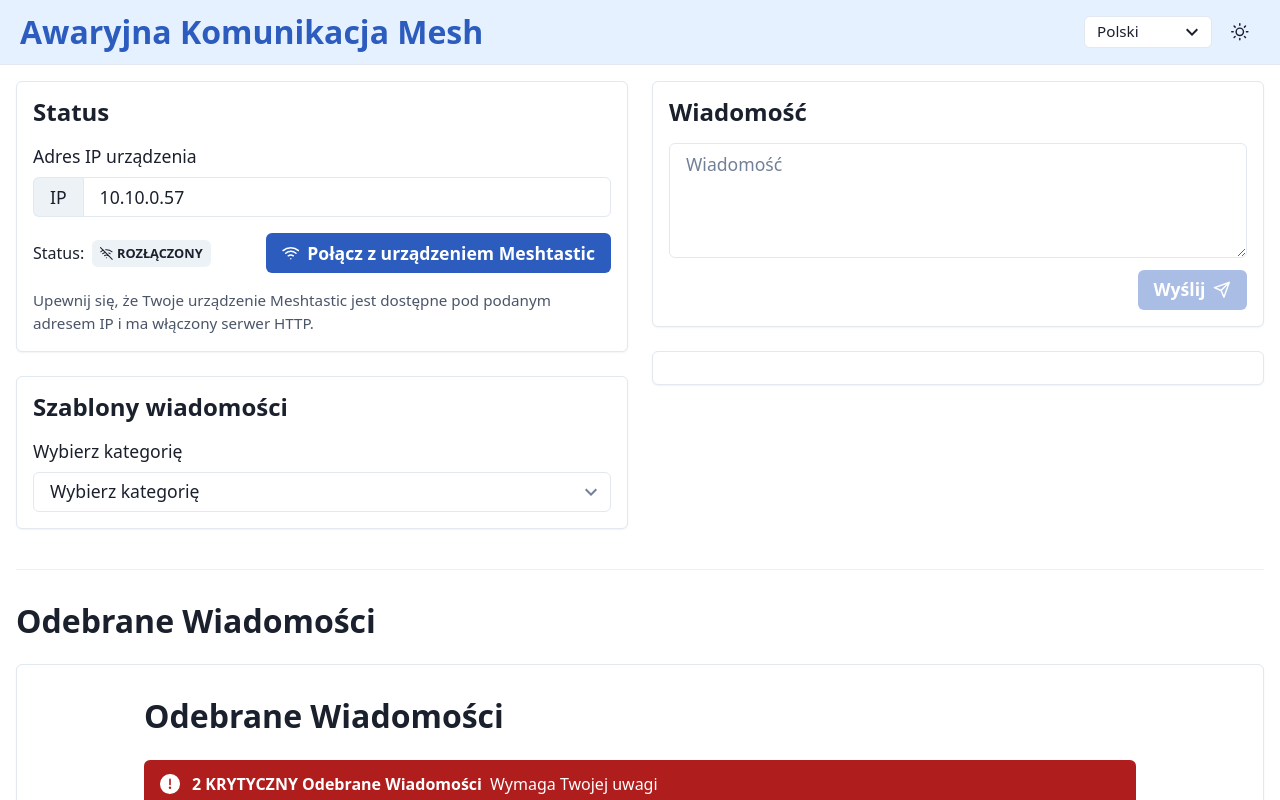
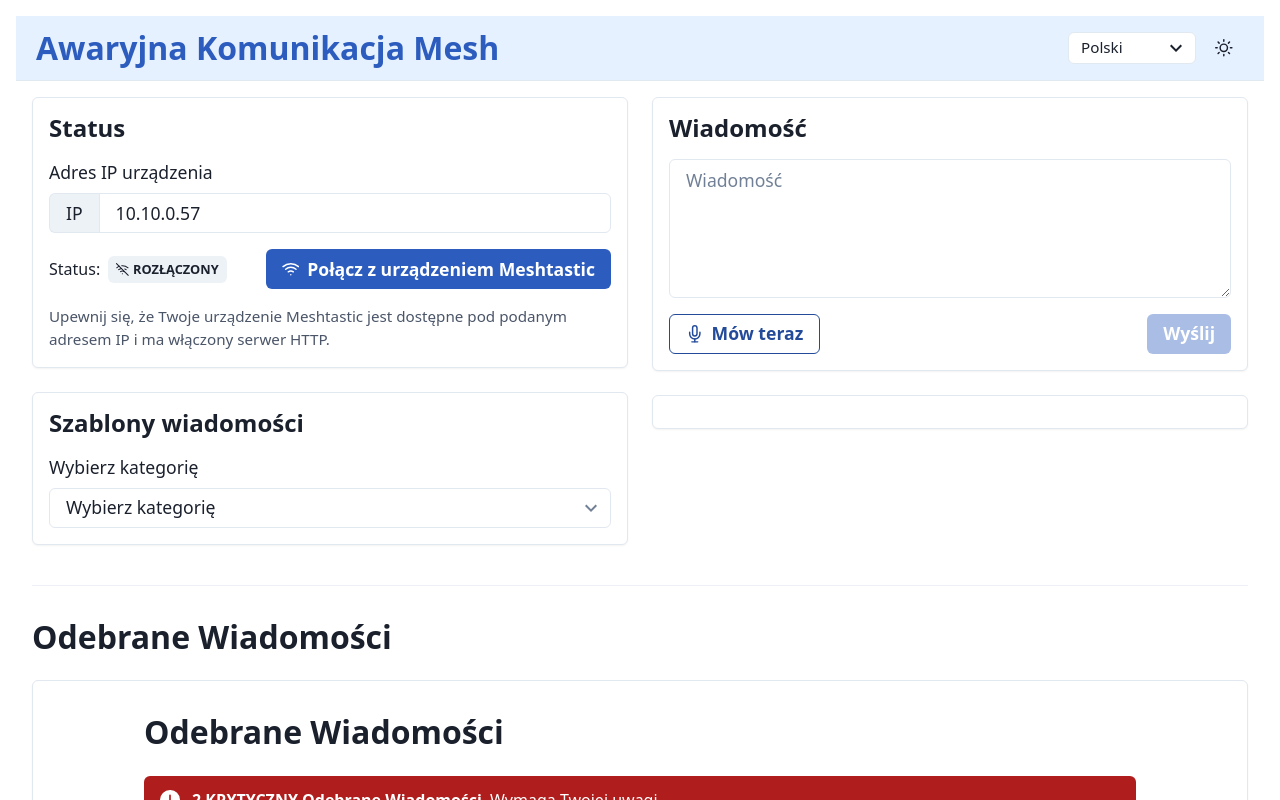
Before and after one commit to cymmGithub/meshtastic-web-app, a React (Create React App) app: page / in a window 1280 px wide. Shown: the top 800 px of the page. Built offline with nearby package versions, Linux system fonts and the light colour scheme.

Commit message:
improuve accessibility

```diff
--- a/src/App.js
+++ b/src/App.js
@@ -20,6 +20,7 @@ import MessageInput from './components/ui/MessageInput';
 import MessageHistory from './components/ui/MessageHistory';
 import { MessageInbox } from './components/messages';
 import './styles.css';
+import { SkipLink } from './components/accessibility';
 
 function App() {
   const { t } = useLanguage();
@@ -90,6 +91,11 @@ function App() {
   };
 
   return (
+    <Box position="relative">
+      {/* Add SkipLink for keyboard accessibility */}
+      <SkipLink targetId="main-content" />
+
+      <Box minH="100vh" p={4}>
         <Container maxW="container.xl" p={0}>
           <Flex
             as="header"
@@ -108,7 +114,7 @@ function App() {
             </Flex>
           </Flex>
 
-      <Box as="main" p={4} bg={bgColor}>
+          <Box id="main-content" as="main" p={4} bg={bgColor} tabIndex={-1} outline="none">
             <Grid
               templateColumns={{ base: "1fr", md: "1fr 1fr" }}
               gap={6}
@@ -196,6 +202,8 @@ function App() {
             </Box>
           </Box>
         </Container>
+      </Box>
+    </Box>
   );
 }
 
--- /dev/null
+++ b/src/components/accessibility/SkipLink.js
@@ -0,0 +1,38 @@
+import React from 'react';
+import { Box } from '@chakra-ui/react';
+import { useLanguage } from '../../i18n/LanguageContext';
+
+/**
+ * SkipLink component for keyboard accessibility
+ * Allows users to skip to main content using keyboard navigation
+ */
+const SkipLink = ({ targetId = 'main-content' }) => {
+  const { t } = useLanguage();
+
+  return (
+    <Box
+      as="a"
+      href={`#${targetId}`}
+      position="absolute"
+      top="-40px"
+      left="0"
+      p="8px"
+      bg="blue.500"
+      color="white"
+      zIndex="1000"
+      transition="top 0.2s"
+      borderRadius="sm"
+      fontWeight="medium"
+      _focus={{
+        top: "8px",
+        left: "8px",
+        outline: "none",
+        boxShadow: "outline"
+      }}
+    >
+      {t('skipToContent')}
+    </Box>
+  );
+};
+
+export default SkipLink;
--- /dev/null
+++ b/src/components/accessibility/SpeechRecognition.js
@@ -0,0 +1,115 @@
+import React, { useState, useEffect } from 'react';
+import { Button, useToast, Icon } from '@chakra-ui/react';
+import { FiMic, FiMicOff } from 'react-icons/fi';
+import { useLanguage } from '../../i18n/LanguageContext';
+
+/**
+ * SpeechRecognition component for accessibility
+ * Allows users to input text using their voice
+ */
+const SpeechRecognition = ({ onTranscript, placeholder }) => {
+  const { t, language } = useLanguage();
+  const [listening, setListening] = useState(false);
+  const [recognition, setRecognition] = useState(null);
+  const toast = useToast();
+
+  // Map language codes to speech recognition language codes
+  const languageMap = {
+    en: 'en-US',
+    pl: 'pl-PL',
+    ua: 'uk-UA', // Ukrainian
+    ru: 'ru-RU'
+  };
+
+  useEffect(() => {
+    // Check if the browser supports speech recognition
+    if (window.SpeechRecognition || window.webkitSpeechRecognition) {
+      const SpeechRecognitionAPI = window.SpeechRecognition || window.webkitSpeechRecognition;
+      const recognitionInstance = new SpeechRecognitionAPI();
+
+      // Configure the recognition instance
+      recognitionInstance.continuous = false;
+      recognitionInstance.interimResults = false;
+      recognitionInstance.lang = languageMap[language] || 'en-US';
+
+      // Handle recognition results
+      recognitionInstance.onresult = (event) => {
+        const transcript = event.results[0][0].transcript;
+        if (onTranscript) {
+          onTranscript(transcript);
+        }
+        setListening(false);
+      };
+
+      // Handle errors
+      recognitionInstance.onerror = (event) => {
+        console.error('Speech recognition error', event.error);
+        setListening(false);
+        toast({
+          title: t('speechRecognitionError'),
+          description: event.error,
+          status: 'error',
+          duration: 3000,
+          isClosable: true,
+        });
+      };
+
+      // Handle when recognition ends
+      recognitionInstance.onend = () => {
+        setListening(false);
+      };
+
+      setRecognition(recognitionInstance);
+    }
+
+    // Cleanup
+    return () => {
+      if (recognition) {
+        recognition.stop();
+      }
+    };
+  // eslint-disable-next-line react-hooks/exhaustive-deps
+  }, [language, onTranscript, toast, t]); // Excluding languageMap and recognition due to dependency cycle
+
+  const toggleListening = () => {
+    if (listening) {
+      recognition.stop();
+    } else {
+      try {
+        recognition.start();
+        setListening(true);
+      } catch (error) {
+        console.error('Speech recognition start error', error);
+        toast({
+          title: t('speechRecognitionError'),
+          description: error.message,
+          status: 'error',
+          duration: 3000,
+          isClosable: true,
+        });
+      }
+    }
+  };
+
+  if (!recognition) {
+    return null; // Don't render anything if speech recognition is not supported
+  }
+
+  return (
+    <Button
+      leftIcon={listening ? <Icon as={FiMicOff} /> : <Icon as={FiMic} />}
+      onClick={toggleListening}
+      colorScheme={listening ? "red" : "blue"}
+      size="md"
+      aria-label={listening ? t('stopListening') : t('startListening')}
+      isLoading={listening}
+      loadingText={t('listening')}
+      variant={listening ? "solid" : "outline"}
+      width="auto"
+    >
+      {listening ? t('listening') : placeholder || t('speakNow')}
+    </Button>
+  );
+};
+
+export default SpeechRecognition;
--- /dev/null
+++ b/src/components/accessibility/TextToSpeech.js
@@ -0,0 +1,67 @@
+import React from 'react';
+import { IconButton, Tooltip, useToast } from '@chakra-ui/react';
+import { FiVolume2 } from 'react-icons/fi';
+import { useLanguage } from '../../i18n/LanguageContext';
+
+/**
+ * TextToSpeech component for accessibility
+ * Uses the Web Speech API to read text aloud
+ */
+const TextToSpeech = ({ text, language }) => {
+  const { t, language: contextLanguage } = useLanguage();
+  const toast = useToast();
+
+  // Map language codes to speech synthesis voices
+  const languageMap = {
+    en: 'en-US',
+    pl: 'pl-PL',
+    ua: 'uk-UA', // Ukrainian
+    ru: 'ru-RU'
+  };
+
+  // Use the language prop if provided, otherwise use the language from context
+  const speechLanguage = language || languageMap[contextLanguage] || 'en-US';
+
+  const speak = () => {
+    // Check if the browser supports speech synthesis
+    if ('speechSynthesis' in window) {
+      // Create a new speech synthesis utterance
+      const utterance = new SpeechSynthesisUtterance(text);
+      utterance.lang = speechLanguage;
+
+      // Set a fallback voice if needed
+      const voices = window.speechSynthesis.getVoices();
+      const availableVoice = voices.find(voice => voice.lang.includes(speechLanguage.split('-')[0]));
+      if (availableVoice) {
+        utterance.voice = availableVoice;
+      }
+
+      // Speak the text
+      window.speechSynthesis.cancel(); // Cancel any ongoing speech
+      window.speechSynthesis.speak(utterance);
+    } else {
+      // Show an error toast if speech synthesis is not supported
+      toast({
+        title: t('speechNotSupported'),
+        status: 'error',
+        duration: 3000,
+        isClosable: true,
+      });
+    }
+  };
+
+  return (
+    <Tooltip label={t('readAloud')} hasArrow placement="top">
+      <IconButton
+        icon={<FiVolume2 />}
+        onClick={speak}
+        aria-label={t('readAloud')}
+        size="sm"
+        variant="ghost"
+        ml={2}
+      />
+    </Tooltip>
+  );
+};
+
+export default TextToSpeech;
--- /dev/null
+++ b/src/components/accessibility/index.js
@@ -0,0 +1,4 @@
+// Export all accessibility components from this file
+export { default as TextToSpeech } from './TextToSpeech';
+export { default as SpeechRecognition } from './SpeechRecognition';
+export { default as SkipLink } from './SkipLink';
--- a/src/components/messages/MessageItem.js
+++ b/src/components/messages/MessageItem.js
@@ -32,6 +32,7 @@ import {
 import { useLanguage } from '../../i18n/LanguageContext';
 import { formatDistanceToNow, format } from 'date-fns';
 import { getPriorityColor } from '../../utils/mockMessages';
+import TextToSpeech from '../accessibility/TextToSpeech';
 
 // Helper to get the appropriate icon for a category
 const getCategoryIcon = (category) => {
@@ -172,8 +173,11 @@ const MessageItem = ({ message, onAcknowledge }) => {
           borderTop="1px solid"
           borderTopColor={borderColor}
         >
-          {/* Message content */}
-          <Text mb={4}>{message.content[language]}</Text>
+          {/* Message content with text-to-speech button */}
+          <Flex align="center" justify="space-between">
+            <Text mb={4} flex="1">{message.content[language]}</Text>
+            <TextToSpeech text={message.content[language]} />
+          </Flex>
 
           {/* Meta information */}
           <Flex
--- a/src/components/ui/MessageInput.js
+++ b/src/components/ui/MessageInput.js
@@ -1,72 +1,80 @@
-import React, { useState, useRef, useEffect } from 'react';
+import React, { useState, useEffect } from 'react';
 import {
+  Box,
   FormControl,
   Textarea,
   Button,
-  VStack,
-  Box,
   HStack,
   useColorModeValue,
-  Icon
 } from '@chakra-ui/react';
-import { FiSend } from 'react-icons/fi';
 import { useLanguage } from '../../i18n/LanguageContext';
+import { SpeechRecognition } from '../accessibility';
 
 const MessageInput = ({ initialValue = '', onSendMessage }) => {
   const { t } = useLanguage();
   const [message, setMessage] = useState(initialValue);
-  const textareaRef = useRef(null);
 
-  // Update message when initialValue changes (from template selection)
+  // Update message when initialValue changes (e.g. when a template is selected)
   useEffect(() => {
     setMessage(initialValue);
-    // Focus the textarea when a template is selected
-    if (initialValue && initialValue !== message && textareaRef.current) {
-      textareaRef.current.focus();
-    }
   }, [initialValue]);
 
-  const handleSubmit = (e) => {
-    e.preventDefault();
+  const handleSend = () => {
     if (message.trim()) {
       onSendMessage(message);
       setMessage('');
     }
   };
 
+  const handleKeyDown = (e) => {
+    // Ctrl/Cmd + Enter to send message
+    if ((e.ctrlKey || e.metaKey) && e.key === 'Enter') {
+      e.preventDefault();
+      handleSend();
+    }
+  };
+
+  // Handle speech recognition transcript
+  const handleVoiceInput = (transcript) => {
+    setMessage(prev => {
+      // If there's existing text, add a space before the transcription
+      const space = prev.trim() ? ' ' : '';
+      return prev + space + transcript;
+    });
+  };
+
   return (
-    <Box as="form" onSubmit={handleSubmit} width="100%">
-      <VStack spacing={3} align="stretch">
+    <Box>
       <FormControl>
         <Textarea
-            ref={textareaRef}
           value={message}
           onChange={(e) => setMessage(e.target.value)}
+          onKeyDown={handleKeyDown}
           placeholder={t('messageInput')}
           size="md"
-            rows={4}
+          rows={5}
+          mb={4}
+          bg={useColorModeValue('white', 'gray.700')}
           resize="vertical"
-            bg={useColorModeValue('white', 'gray.700')}
-            _focus={{
-              borderColor: 'blue.400',
-              boxShadow: '0 0 0 1px var(--chakra-colors-blue-400)',
-            }}
           aria-label={t('messageInput')}
         />
       </FormControl>
 
-        <Box textAlign={{ base: 'stretch', sm: 'right' }}>
+      <HStack spacing={4} justify="space-between">
+        <SpeechRecognition
+          onTranscript={handleVoiceInput}
+          placeholder={t('speakNow')}
+        />
+
         <Button
-            type="submit"
           colorScheme="blue"
-            rightIcon={<Icon as={FiSend} />}
+          onClick={handleSend}
           isDisabled={!message.trim()}
-            width={{ base: '100%', sm: 'auto' }}
+          aria-label={t('sendButton')}
         >
           {t('sendButton')}
         </Button>
-        </Box>
-      </VStack>
+      </HStack>
     </Box>
   );
 };
--- a/src/i18n/translations.js
+++ b/src/i18n/translations.js
@@ -49,7 +49,17 @@ export const translations = {
     allCitizens: 'All citizens',
     from: 'From',
     acknowledge: 'Acknowledge',
-    acknowledgeTooltip: 'Click to confirm you have read and understood this message'
+    acknowledgeTooltip: 'Click to confirm you have read and understood this message',
+    readAloud: 'Read message aloud',
+    speakNow: 'Speak now',
+    listening: 'Listening...',
+    startListening: 'Start voice input',
+    stopListening: 'Stop voice input',
+    speechNotSupported: 'Text-to-speech not supported',
+    speechRecognitionError: 'Voice recognition error',
+    skipToContent: 'Skip to main content',
+    expandMessage: 'Expand message',
+    collapseMessage: 'Collapse message'
   },
   pl: {
     appTitle: 'Awaryjna Komunikacja Mesh',
@@ -101,7 +111,17 @@ export const translations = {
     allCitizens: 'Wszyscy obywatele',
     from: 'Od',
     acknowledge: 'Potwierdź',
-    acknowledgeTooltip: 'Kliknij, aby potwierdzić, że przeczytałeś i zrozumiałeś tę wiadomość'
+    acknowledgeTooltip: 'Kliknij, aby potwierdzić, że przeczytałeś i zrozumiałeś tę wiadomość',
+    readAloud: 'Odczytaj wiadomość',
+    speakNow: 'Mów teraz',
+    listening: 'Słucham...',
+    startListening: 'Rozpocznij wprowadzanie głosowe',
+    stopListening: 'Zatrzymaj wprowadzanie głosowe',
+    speechNotSupported: 'Synteza mowy nie jest obsługiwana',
+    speechRecognitionError: 'Błąd rozpoznawania mowy',
+    skipToContent: 'Przejdź do głównej treści',
+    expandMessage: 'Rozwiń wiadomość',
+    collapseMessage: 'Zwiń wiadomość'
   },
   ua: {
     appTitle: 'Екстрена комунікація Mesh',
@@ -153,7 +173,17 @@ export const translations = {
     allCitizens: 'Всіх громадян',
     from: 'Від',
     acknowledge: 'Підтвердити',
-    acknowledgeTooltip: 'Натисніть, щоб підтвердити, що ви прочитали та зрозуміли це повідомлення'
+    acknowledgeTooltip: 'Натисніть, щоб підтвердити, що ви прочитали та зрозуміли це повідомлення',
+    readAloud: 'Прочитати повідомлення',
+    speakNow: 'Говоріть зараз',
+    listening: 'Слухаю...',
+    startListening: 'Почати голосове введення',
+    stopListening: 'Зупинити голосове введення',
+    speechNotSupported: 'Синтез мовлення не підтримується',
+    speechRecognitionError: 'Помилка розпізнавання голосу',
+    skipToContent: 'Перейти до головного вмісту',
+    expandMessage: 'Розгорнути повідомлення',
+    collapseMessage: 'Згорнути повідомлення'
   },
   ru: {
     appTitle: 'Аварийная связь Mesh',
@@ -205,6 +235,16 @@ export const translations = {
     allCitizens: 'Всех граждан',
     from: 'От',
     acknowledge: 'Подтвердить',
-    acknowledgeTooltip: 'Нажмите, чтобы подтвердить, что вы прочитали и поняли это сообщение'
+    acknowledgeTooltip: 'Нажмите, чтобы подтвердить, что вы прочитали и поняли это сообщение',
+    readAloud: 'Прочитать сообщение',
+    speakNow: 'Говорите сейчас',
+    listening: 'Слушаю...',
+    startListening: 'Начать голосовой ввод',
+    stopListening: 'Остановить голосовой ввод',
+    speechNotSupported: 'Синтез речи не поддерживается',
+    speechRecognitionError: 'Ошибка распознавания голоса',
+    skipToContent: 'Перейти к основному содержанию',
+    expandMessage: 'Развернуть сообщение',
+    collapseMessage: 'Свернуть сообщение'
   }
 }
```
Lines whose indentation alone changed are shown as unchanged.
